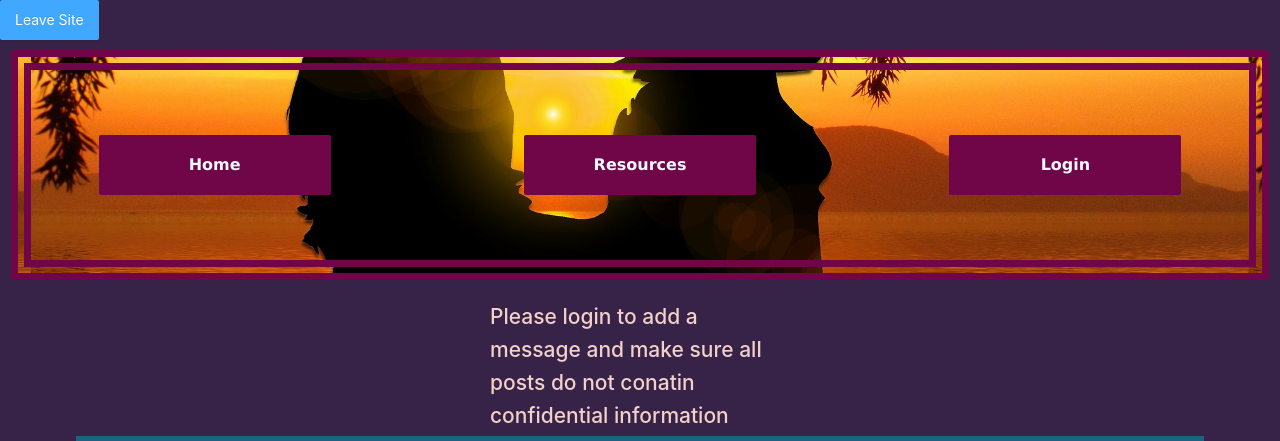
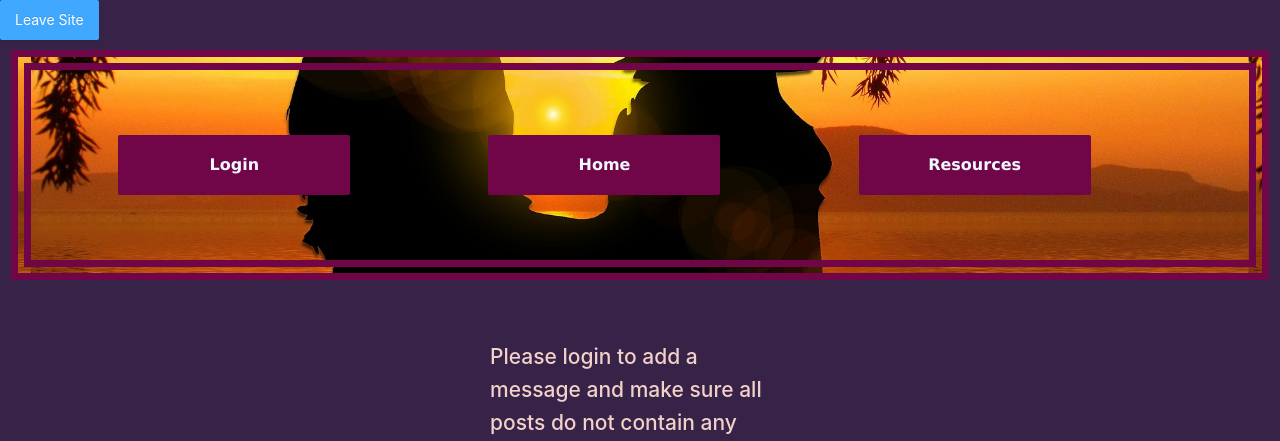
Before and after one commit to Mateo-Rey/quote-submitter-app, a React (Create React App) app: page / in a window 1280 px wide. Shown: the top 441 px of the page. Built offline with nearby package versions, Linux system fonts and the light colour scheme; no server answers.

Commit message:
tweaking

```diff
--- a/src/App.css
+++ b/src/App.css
@@ -74,7 +74,7 @@ header {
   padding: 20px;
   border: double var(--dark-purple) 20px;
   align-items: center;
-  justify-content: space-around;
+  justify-content: space-evenly;
   background-image: url(beach-g51cd0a526_1920.jpg);
   background-position-y: center;
   background-position-x: center;
@@ -112,11 +112,11 @@ div.posted-quote {
   border: double #19647e 20px;
   display: flex;
   flex-direction: column;
-  justify-content: center;
+  justify-content: space-evenly;
   align-items: center;
   background-color: var(--royal-purple);
   width: 85vw;
-  height: 70vh;
+  height: 600px;
   margin-top: 50px;
 }
 
@@ -205,5 +205,6 @@ p {
 .pre-message {
   width: 300px;
   height: 75px;
-  margin-top: 20px;
+  margin: 60px;
+
 }
--- a/src/App.js
+++ b/src/App.js
@@ -27,7 +27,7 @@ function App() {
     const auth = connect();
     const provider = new GoogleAuthProvider();
     const user = await signInWithPopup(auth, provider).catch((err) => {
-      alert({err});
+
     });
 
     if (user) {
@@ -43,6 +43,12 @@ function App() {
 
         <Router>
           <header>
+          {isLoggedIn ? <Button type="link" className="resources" onClick={() =>{signOut(getAuth()).then(setIsLoggedIn(false))}}>
+              Logout
+            </Button>: <Button type="link" className="resources" onClick={handleLogin}>
+              Login
+            </Button>
+            }&nbsp;
             <Link to="/" className="indexLink">
               <Button type="link" className="resources">
                 Home
@@ -55,12 +61,7 @@ function App() {
               </Button>
             </Link>
             &nbsp;
-            {isLoggedIn ? <Button type="link" className="resources" onClick={() =>{signOut(getAuth()).then(setIsLoggedIn(false))}}>
-              Logout
-            </Button>: <Button type="link" className="resources" onClick={handleLogin}>
-              Login
-            </Button>
-            }
+
 
           </header>
           <Routes>
--- a/src/components/MessageList.jsx
+++ b/src/components/MessageList.jsx
@@ -6,7 +6,6 @@ export default function MessageList ({message,newMessage})  {
     return (
         <>
         <div className='quote-box'>
-
             <h2>Message List</h2>
             <MessageCard  message={message}/>
         </div>
--- a/src/pages/Home.jsx
+++ b/src/pages/Home.jsx
@@ -24,7 +24,7 @@ export default function Home({ isLoggedIn }) {
       {isLoggedIn ? (
         <AddMessage />
       ) : (
-        <h2 className="pre-message">Please login to add a message and make sure all posts do not conatin confidential information</h2>
+        <h2 className="pre-message">Please login to add a message and make sure all posts do not contain any confidential information</h2>
       )}
 
       <MessageList message={message} />
```
